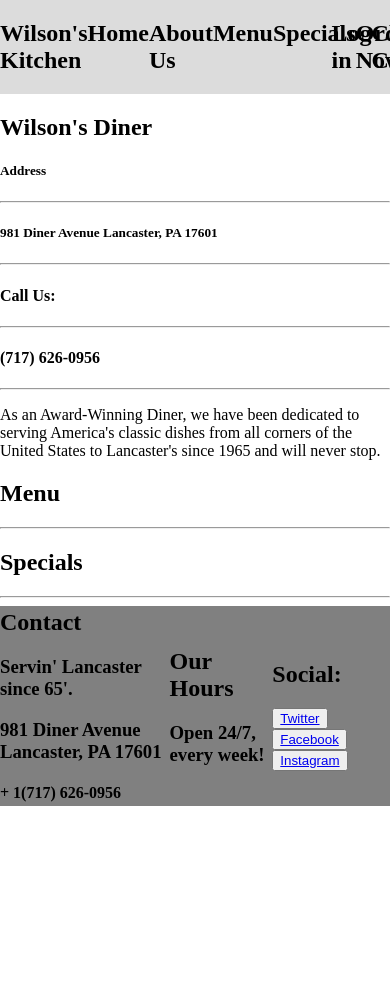
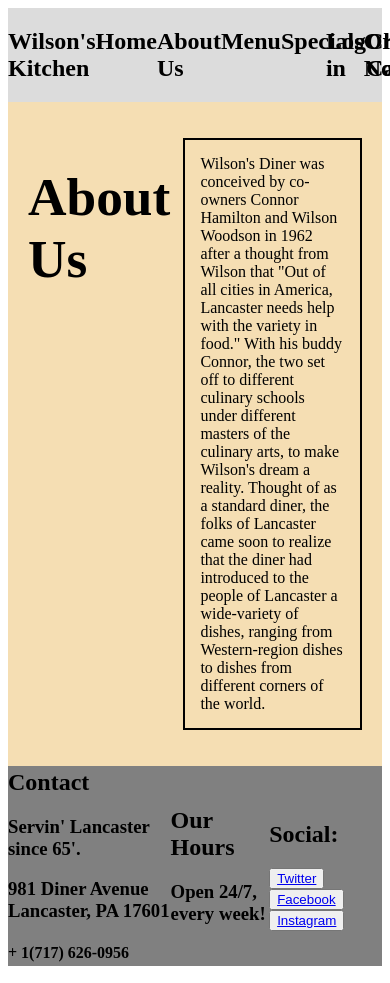
Before and after one commit to QuasimodoKiwi/flask-restuarant-project, a Flask app: page / in a window 390 px wide; the page is wider, and only the part inside the window is pictured. Before the commit the page ends 806 px from the top of that part, so only its background shows below. Run offline with Flask 3, Linux system fonts and the light colour scheme.

Commit message:
Created rough draft of the about section. Design needs work, and to become responsive.

```diff
--- a/main.py
+++ b/main.py
@@ -4,7 +4,7 @@ app = Flask(__name__)
 
 @app.route("/")
 def home():
-    return render_template("index.html")
+    return render_template("about.html")
 
 if __name__ == "__main__":
     app.run()
--- a/templates/about.html
+++ b/templates/about.html
@@ -4,8 +4,35 @@
     <meta charset="UTF-8">
     <meta name="viewport" content="width=device-width, initial-scale=1.0">
     <title>About Us | Wilson's Diner</title>
+    <style>
+        section{
+            display: flex;
+            justify-content: space-between;
+            min-height: 200px;
+            min-width: 200px;
+            padding: 20px;
+            background-color: wheat;
+        }
+        section>h1{
+            font-size: 40pt;
+        }
+        section>p{
+            width: 200px;
+            border: 2px solid black;
+            padding: 15px;
+        }
+    </style>
 </head>
 <body>
-
+    {% include 'header_and_footer/header.html' %}
+    <section>
+        <h1>About Us</h1>
+        <p>Wilson's Diner was conceived by co-owners Connor Hamilton and Wilson Woodson in 1962 after a thought from Wilson that "Out of all cities in America, Lancaster needs help with the variety in food."
+            With his buddy Connor, the two set off to different culinary schools under different masters of the culinary arts, to make Wilson's dream a reality.
+            Thought of as a standard diner, the folks of Lancaster came soon to realize that the diner had introduced
+            to the people of Lancaster a wide-variety of dishes, ranging from Western-region dishes to dishes from different corners of the world.
+        </p>
+    </section>
+    {% include 'header_and_footer/footer.html' %}
 </body>
 </html>
```
